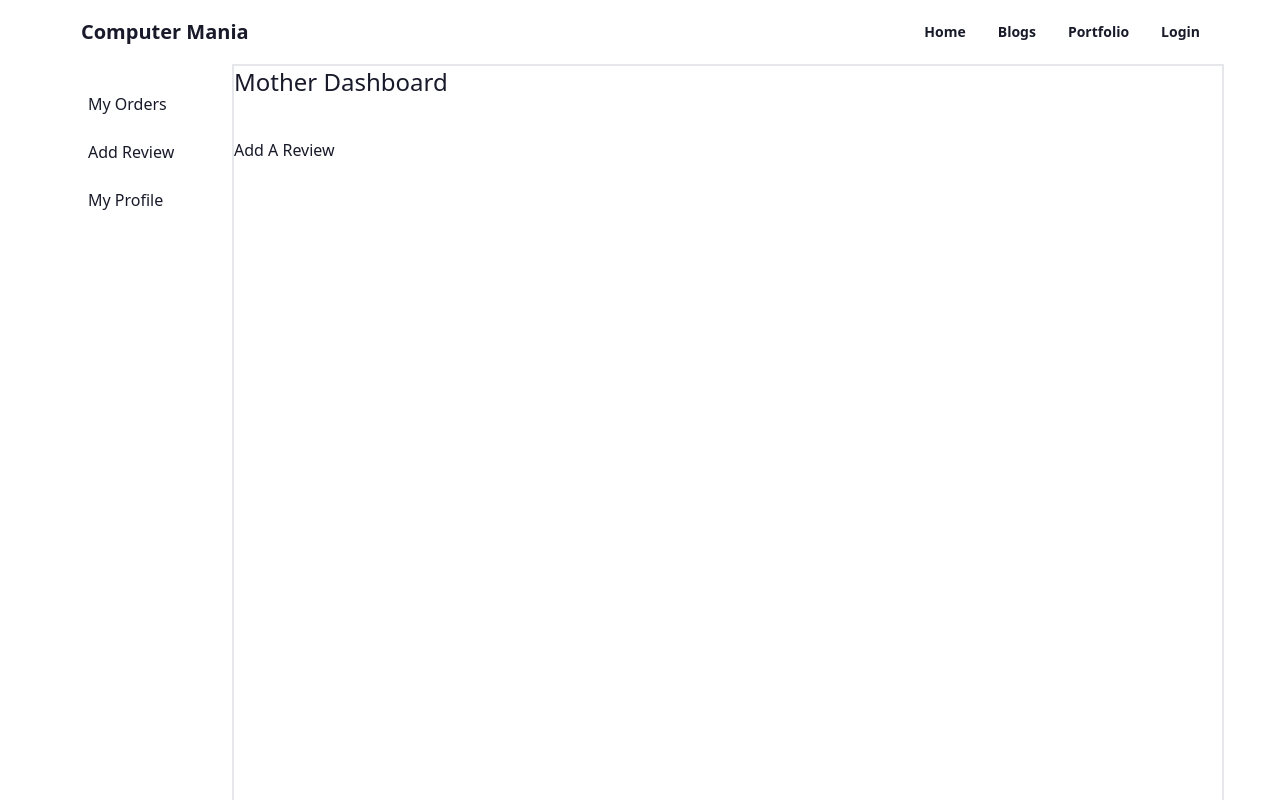
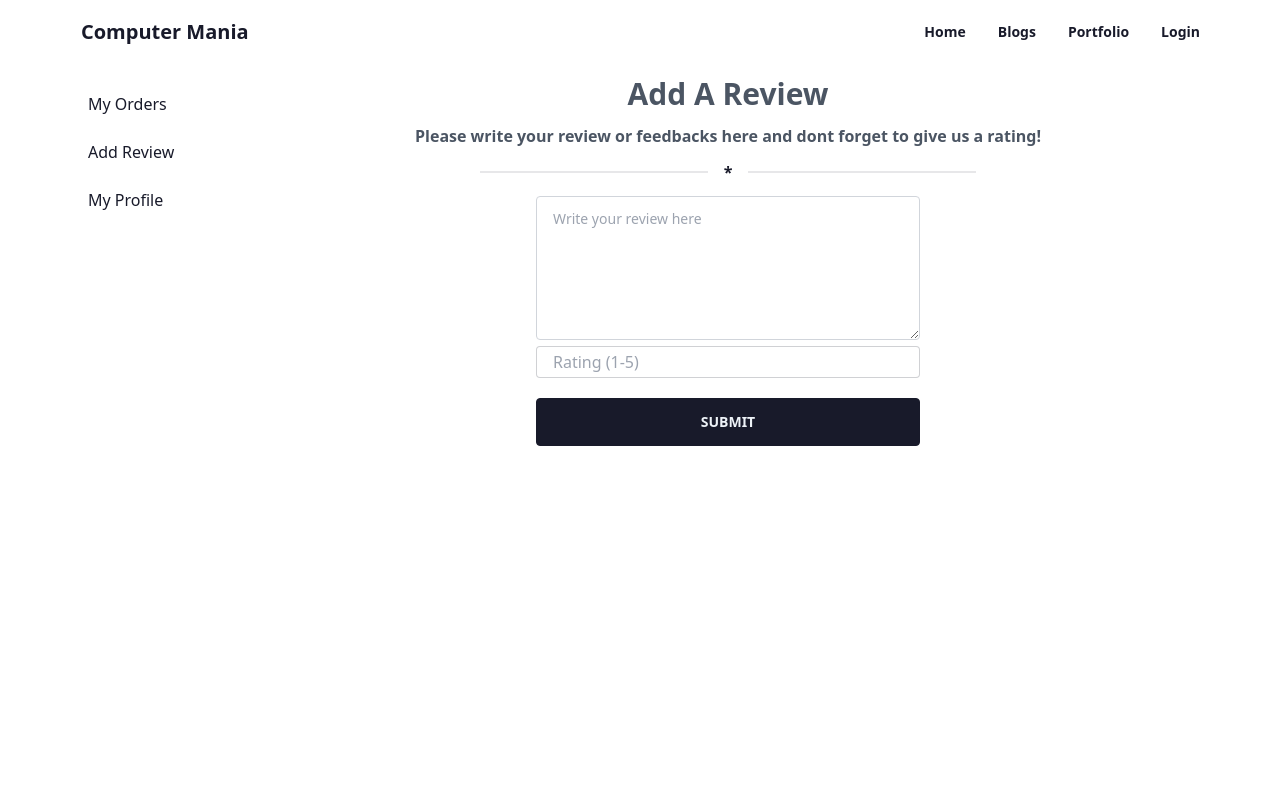
Before and after one commit to alfred-pithu/manufacturer-website-client-side-alfred-pithu, a React (Create React App) app: page /dashboard/addreview in a window 1280 px wide. Shown: the top 800 px of the page. Built offline with nearby package versions, Linux system fonts and the light colour scheme; no server answers.

Commit message:
add review done

```diff
--- a/src/Pages/Dashboard/AddReview.js
+++ b/src/Pages/Dashboard/AddReview.js
@@ -1,9 +1,46 @@
 import React from 'react';
+import { useAuthState } from 'react-firebase-hooks/auth';
+import auth from '../../firebase.init';
 
 const AddReview = () => {
+    const [user] = useAuthState(auth);
+
+    const submitReview = e => {
+        e.preventDefault()
+        const review = {
+            email: user.email,
+            comment: e.target.reviewText.value,
+            rating: e.target.rating.value,
+        }
+        // console.log(review);
+
+        fetch('http://localhost:5000/feedbacks', {
+            method: 'POST',
+            headers: {
+                'content-type': 'application/json'
+            },
+            body: JSON.stringify(review)
+        })
+            .then(res => res.json())
+            .then(data => console.log(data))
+    }
+
     return (
         <div>
-            <h2>Add A Review</h2>
+            <h2 className='text-center text-3xl my-3 font-semibold text-gray-600'>Add A Review</h2>
+            <p className='text-center font-semibold text-gray-600 '>Please write your review or feedbacks here and dont forget to give us a rating!</p>
+            <div className="divider w-1/2 mx-auto font-bold">*</div>
+
+            <form onSubmit={submitReview} className=' text-center' action="">
+
+                <textarea name='reviewText' className="textarea textarea-bordered border-gray-300 rounded lg:w-96 h-56 lg:h-36" placeholder="Write your review here"></textarea>
+                <br />
+                <input min='0' max='5' type="number" className='lg:w-96 input input-bordered lg:h-8 w-44 h-8 rounded' placeholder='Rating (1-5)' name="rating" id="" />
+                <br />
+                <input type="submit" value="Submit" className='btn lg:w-96 w-44 mt-5 rounded' />
+
+            </form>
+
         </div>
     );
 };
--- a/src/Pages/Dashboard/Dashboard.js
+++ b/src/Pages/Dashboard/Dashboard.js
@@ -6,9 +6,9 @@ const Dashboard = () => {
         <div className="drawer drawer-mobile">
 
             <input id="drawer" type="checkbox" className="drawer-toggle" />
-            <div className=" border-2 drawer-content">
+            <div className="  drawer-content">
                 {/* <!-- Page content here --> */}
-                <h2 className='text-2xl mb-10'>Mother Dashboard</h2>
+                {/* <h2 className='text-2xl mb-10'>Mother Dashboard</h2> */}
                 <Outlet></Outlet>
 
             </div>
--- a/src/Pages/Dashboard/MyOrders.js
+++ b/src/Pages/Dashboard/MyOrders.js
@@ -6,8 +6,7 @@ import Loading from '../Shared/Loading';
 import MyOrderRow from './MyOrderRow';
 
 const MyOrders = () => {
-    const [user, loading] = useAuthState(auth);
-    // const [myOrders, setMyOrders] = useState([]);
+    const [user] = useAuthState(auth);
     const url = `http://localhost:5000/order?email=${user?.email}`
 
     const { data: myOrders, isLoading, refetch } = useQuery(['myOrders', user], () => fetch(url).then(res => res.json()))
@@ -16,7 +15,6 @@ const MyOrders = () => {
     if (isLoading) {
         return <Loading></Loading>
     }
-    // refetch()
     return (
         <div>
             <h2>My Orders : {myOrders.length}</h2>
--- a/src/Pages/Dashboard/MyProfile.js
+++ b/src/Pages/Dashboard/MyProfile.js
@@ -1,9 +1,22 @@
 import React from 'react';
+import { useAuthState } from 'react-firebase-hooks/auth';
+import { useQuery } from 'react-query';
+import auth from '../../firebase.init';
+import Loading from '../Shared/Loading';
 
 const MyProfile = () => {
+    const [user] = useAuthState(auth);
+    const url = `http://localhost:5000/user/${user?.email}`
+
+    const { data, isLoading, refetch } = useQuery(['userInfo', user?.email], () => fetch(url).then(res => res.json()))
+
+    if (isLoading) {
+        return <Loading></Loading>
+    }
+
     return (
         <div>
-            My Profile
+            <h2>User is {data.email}</h2>
         </div>
     );
 };
--- a/src/Pages/Home/ReviewCard.js
+++ b/src/Pages/Home/ReviewCard.js
@@ -1,12 +1,13 @@
 import React from 'react';
 
 const ReviewCard = ({ review }) => {
-    const { email, name, comment } = review
+    const { email, name, comment, rating } = review
     return (
         <div className="card lg:max-w-lg w-full  bg-base-100 shadow-xl rounded mx-auto ">
             <div className="card-body">
 
                 <p>' {comment} '</p>
+                <p className='text-sm'>Rating : <span className='font-bold'>{rating}</span> </p>
                 <h2 className=" text-right font-semibold">{email}</h2>
 
             </div>
--- a/src/Pages/Home/Reviews.js
+++ b/src/Pages/Home/Reviews.js
@@ -1,22 +1,16 @@
 import React, { useEffect, useState } from 'react';
+import { useQuery } from 'react-query';
 import ReviewCard from './ReviewCard';
 
 const Reviews = () => {
-    const [feedbacks, setFeedBacks] = useState([])
+    const { data: feedbacks, refetch } = useQuery('feedbacks', () => fetch('http://localhost:5000/feedbacks').then(res => res.json()))
 
-    useEffect(() => {
-        fetch('http://localhost:5000/feedbacks', {
-            method: 'GET'
-        })
-            .then(res => res.json())
-            .then(data => setFeedBacks(data))
-    }, [])
     return (
         <div className='my-32  '>
             <h2 className='font-bold text-3xl text-center mb-5 uppercase'>What our Clients Say</h2>
             <div className=' grid grid-cols-1 lg:grid-cols-3 gap-y-5 lg:gap-5   py-10'>
                 {
-                    feedbacks.map(f => <ReviewCard key={f._id} review={f}></ReviewCard>)
+                    feedbacks?.map(f => <ReviewCard key={f._id} review={f}></ReviewCard>)
                 }
             </div>
         </div>
```
